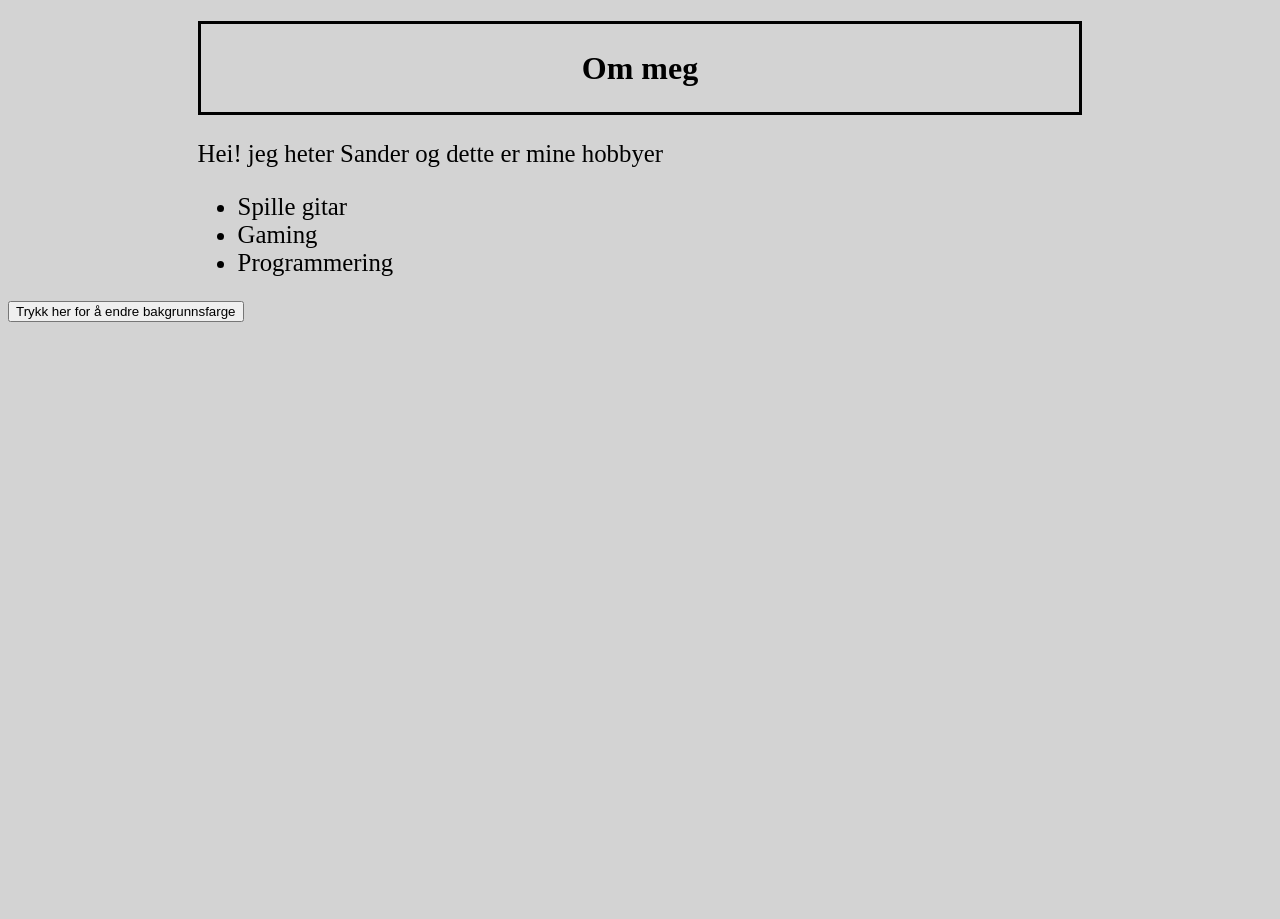
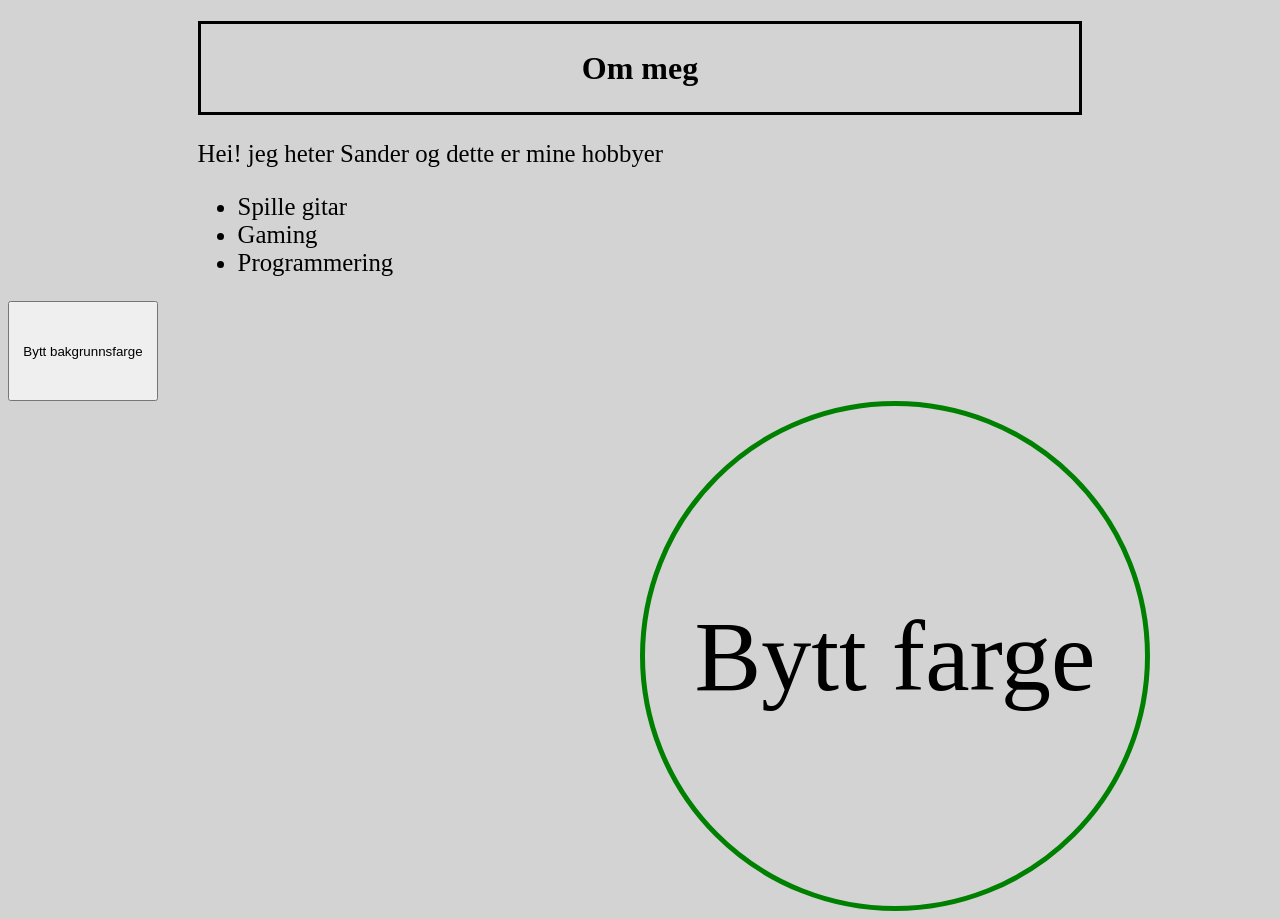
Before and after one commit to SanderK36/oppgaver, a plain HTML site: page om meg oppgave.html in a window 1280 px wide. Before the commit the page ends 800 px from the top, so only its background shows below. Drawn offline with Linux system fonts and the light colour scheme.

Commit message:
24.01.2025

```diff
--- a/om meg oppgave.html
+++ b/om meg oppgave.html
@@ -30,12 +30,26 @@
         margin-left: 63%;
       }
 
-      .byttFarge {
-        background-color: darkblue;
+      #divBox {
+        border: 5px solid green;
+        display: flex;
+        margin-left: 50%;
+        height: 500px;
+        width: 500px;
+        align-items: center;
+        justify-content: center;
+        font-size: 100px;
+        cursor: pointer;
+        border-radius: 50%;
+      }
+
+      #btn {
+        width: 150px;
+        height: 100px;
       }
     </style>
   </head>
-  <body id="knapp">
+  <body id="bg">
     <h1 class="header">Om meg</h1>
     <div class="omMeg">
       <p>Hei! jeg heter Sander og dette er mine hobbyer</p>
@@ -45,16 +59,25 @@
         <li>Programmering</li>
       </ul>
     </div>
+
+    <button id="btn" onclick="changeBgColor()">Bytt bakgrunnsfarge</button>
+
+    <div id="divBox" onclick="byttFarge(this)">
+    Bytt farge
+    </div>
+
     <div>
-      <button onclick="byttFarge()">
-        Trykk her for å endre bakgrunnsfarge
-      </button>
     </div>
+
   </body>
   <script>
-    function byttFarge() {
-        document.getElementById('knapp').classList.add('byttFarge');
+    function byttFarge(element) {
+      element.style.backgroundColor = "darkblue";
+      document.getElementById('divBox').style.color = "red";
+    }
 
+    function changeBgColor() {
+      document.getElementById('bg').style.backgroundColor = "green";
     }
   </script>
 </html>
```
Also changed, not shown: This oppgave.html (+3 -2 lines), trafikklys oppgave.html (+6 -2 lines).
